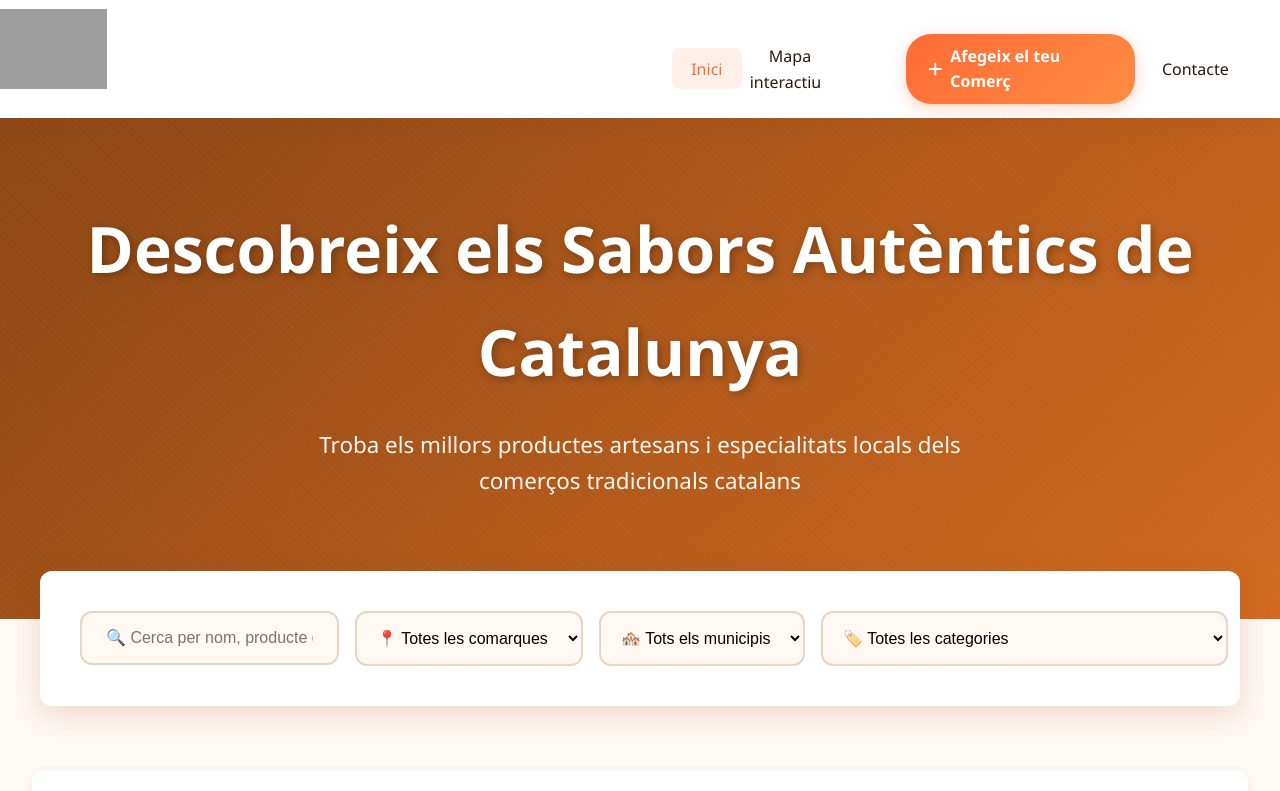
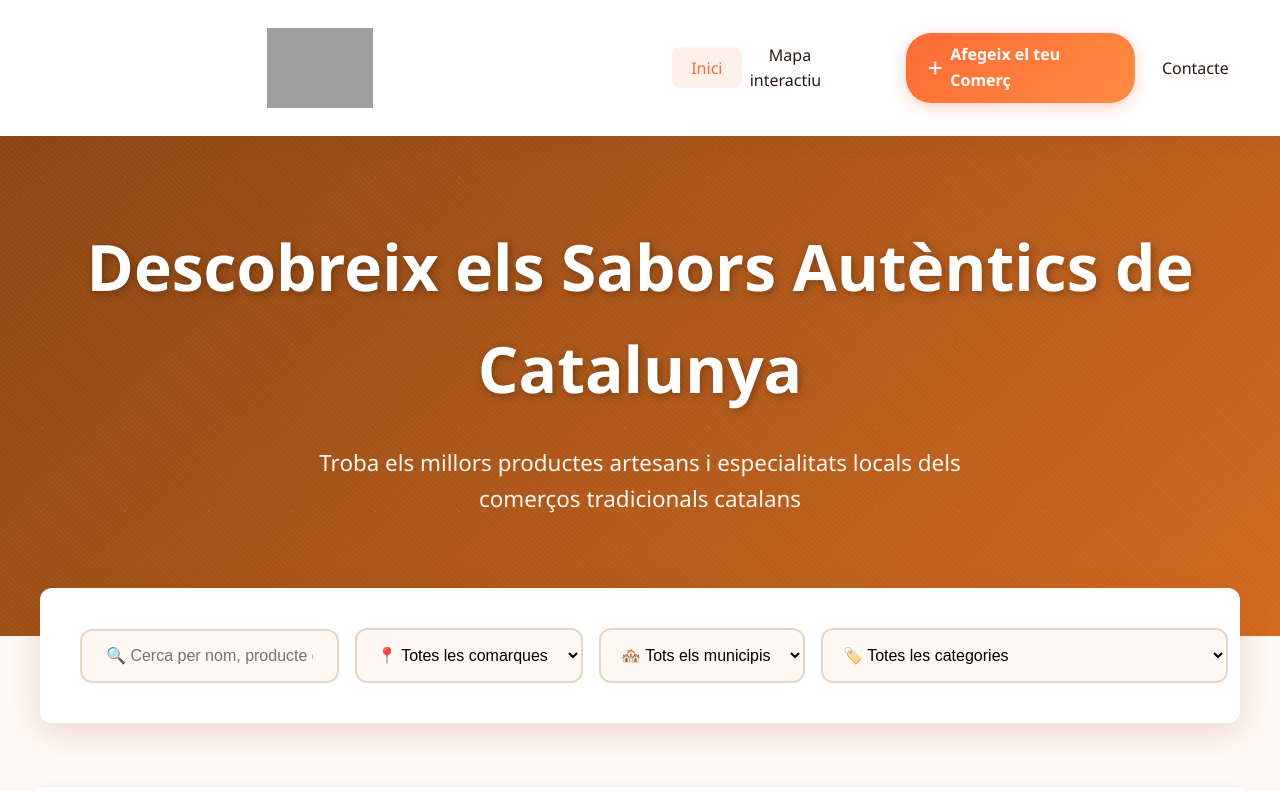
Before and after one commit to DSR95/gustcat-mapa, a plain HTML site: page index.html in a window 1280 px wide. Shown: the top 791 px of the page. Drawn offline with nearby package versions, Linux system fonts and the light colour scheme; no server answers; grey boxes are pictures that could not be loaded.

Commit message:
Update layout.css

```diff
--- a/css/layout.css
+++ b/css/layout.css
@@ -1,8 +1,9 @@
+/* Header */
 /* Header */
 header {
     background: var(--bg-white);
     color: var(--text-dark);
-    padding: 1.2rem 0;
+    padding: 0.5rem 0;
     box-shadow: var(--shadow-medium);
     position: sticky;
     top: 0;
@@ -14,7 +15,8 @@ header {
     max-width: 1400px;
     margin: 0 auto;
     display: flex;
-    height: 80px;
+    align-items: center;
+    height: 120px;
 }
 
 .logo {
@@ -25,7 +27,8 @@ header {
     color: var(--text-dark);
     transition: var(--transition);
     width: 50%;
-    height: 100%;
+    height: 120px;
+    padding: 10px 20px;
 }
 
 .logo:hover {
@@ -34,10 +37,10 @@ header {
 
 .logo-icon {
     width: 100%;
-    height: 100px;
+    height: 100%;
     display: flex;
-    align-items: left;
-    justify-content: left;
+    align-items: center;
+    justify-content: center;
 }
 
 .logo-icon img {
@@ -53,7 +56,7 @@ nav {
     align-items: center;
     justify-content: center;
     padding: 0 2rem;
-    height: 100px;
+    height: 120px;
 }
 
 nav ul {
```
